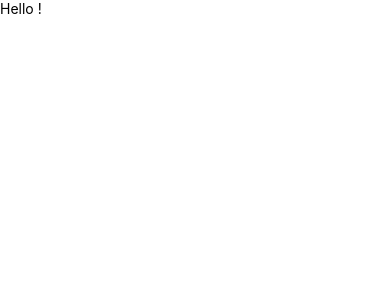
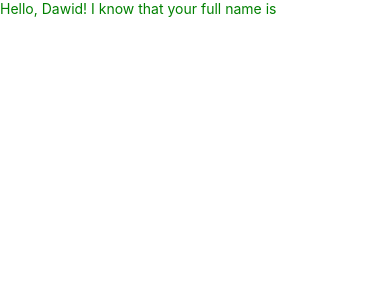
Before and after one commit to InDaviX/Classes, a React Native app: screen / in a window 390 px wide. Shown: the top 300 px of the page. Built offline with nearby package versions, Linux system fonts and the light colour scheme.

Commit message:
Edit do HelloWorldApp, klasy vs komponenty funkcyjne

```diff
--- a/App.js
+++ b/App.js
@@ -1,42 +1,11 @@
-import React, {Component} from 'react';
-import {SafeAreaView, Text} from 'react-native';
-
-class App extends Component {
-  constructor(props) {
-    super(props);
-    this.state = {};
-  }
-
-  componentDidMount() {
-    console.log('-Component is mounted');
-  }
-  shouldComponentUpdate(nextProps, nextState, nextContext) {
-    console.log('-Checking if component should update');
-    return true;
-  }
-  getSnapshotBeforeUpdate(prevProps, prevState) {
-    console.log('-Getting snapshot before component updates');
-    return null;
-  }
-  componentDidUpdate(prevProps, prevState, snapshot) {
-    console.log('Component has updated');
-  }
-  componentWillUnmount(){
-    console.log('Component will unmount');
-  }
-
-  render() {
-    return (
-      <SafeAreaView>
-        <Text
-          onPress={() => {
-            this.setState({name: 'Dawid'});
-          }}>
-          Hello {this.state?.name}!
-        </Text>
-      </SafeAreaView>
-    );
-  }
-}
-
+import React from 'react';
+import {SafeAreaView} from 'react-native';
+import MyText from './components/MyText/MyText';
+const App = () => {
+  return (
+    <SafeAreaView>
+      <MyText name={'Dawid'} />
+    </SafeAreaView>
+  );
+};
 export default App;
--- /dev/null
+++ b/components/MyText/MyText.js
@@ -0,0 +1,67 @@
+import React, {useState, useEffect} from 'react';
+// import React, {Component} from 'react';
+import {Text} from 'react-native';
+import style from './style';
+
+const MyText = ({name}) => {
+  const [fullName, setFullName] = useState('');
+  useEffect(() => {
+    console.log('Our component has been mounted');
+    return () => {
+      console.log('Our component is being destroyed');
+    };
+  }, []);
+  useEffect(() => {
+    console.log('fullName has changed');
+  }, [fullName]);
+
+  return (
+    <Text
+      style={[style.text, style.text1, {color: 'green'}]}
+      onPress={() => {
+        setFullName('Dawid Szewczyk');
+      }}>
+      Hello, {name}! I know that your full name is {fullName}
+    </Text>
+  );
+};
+
+// class MyText extends Component {
+//   constructor(props) {
+//     super(props);
+//     this.state = {
+//       fullName: props.name + ' Szewczyk',
+//     };
+//   }
+
+//   componentDidMount() {
+//     console.log('Our component has been mounted');
+//   }
+
+//   componentDidUpdate(prevProps, prevState) {
+//     console.log(
+//       'The state of the application has been changed',
+//       prevState,
+//       this.state,
+//     );
+//   }
+
+//   componentWillUnmount() {
+//     console.log('Component is now being destroyed');
+//   }
+
+//   render() {
+//     return (
+//       <Text
+//         style={[style.text, style.text1, {color: 'green'}]}
+//         onPress={() =>
+//           this.setState({...this.state, ...{fullName: 'Dawid Sz.'}})
+//         }>
+//         Hello, {this.props.name}! I know that your full name is{' '}
+//         {this.state.fullName}
+//       </Text>
+//     );
+//   }
+// }
+
+export default MyText;
--- /dev/null
+++ b/components/MyText/style.js
@@ -0,0 +1,11 @@
+import {StyleSheet} from 'react-native';
+
+const style = StyleSheet.create({
+  text: {
+    color: 'red',
+  },
+  text1: {
+    color: 'blue',
+  },
+});
+export default style;
```
